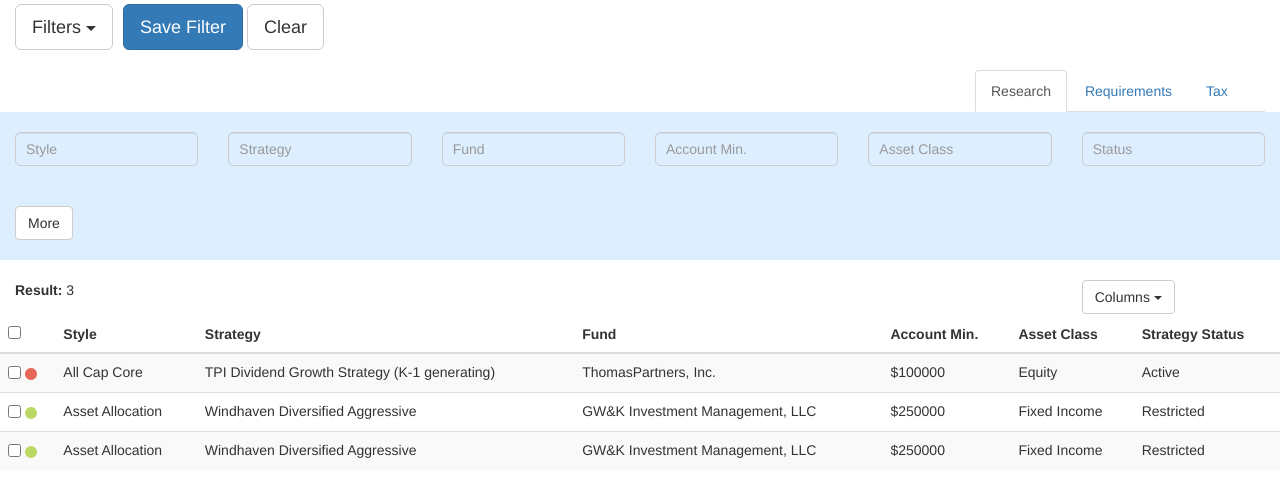
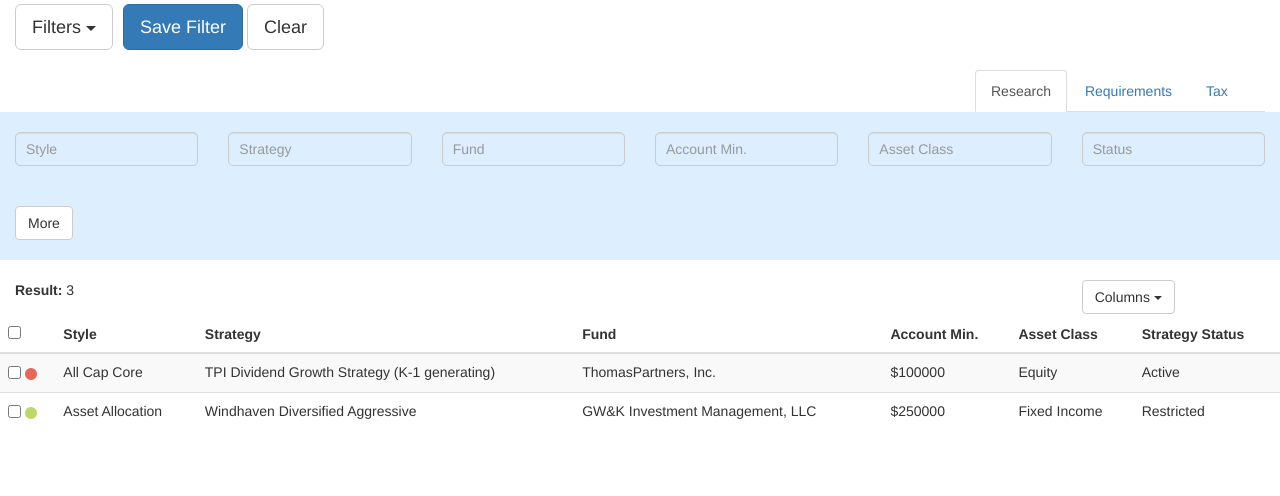
Before and after one commit to btgjisan/btgjisan.github.io, a plain HTML site: page MAS/index.html in a window 1280 px wide. Shown: the part 68-564 px from the top of the page. Drawn offline with Linux system fonts and the light colour scheme.

Commit message:
reverted back to fa cdn

```diff
--- a/MAS/index.html
+++ b/MAS/index.html
@@ -4,7 +4,7 @@
 		<title>Schwab MAS prototype</title>
 		<link rel="icon" type="image/png" href="assets/images/favicon-16x16.png">
 		<link rel="stylesheet" type="text/css" href="bower_components/bootstrap/dist/css/bootstrap.min.css">
-		<link rel="stylesheet" href="/assets/css/font-awesome.css">
+		<link rel="stylesheet" href="https://maxcdn.bootstrapcdn.com/font-awesome/4.4.0/css/font-awesome.min.css">
 		<link rel="stylesheet" href="assets/css/index.css">
 	</head>
 	<body>
@@ -161,18 +161,7 @@
 		  				<td>Fixed Income</td>
 		  				<td>Restricted</td>
 		  			</tr>
-		  			<tr>
-		  				<td>
-		  					<input type="checkbox">
-		  					<i class="fa fa-circle active"></i>
-		  				</td>
-		  				<td>Asset Allocation</td>
-		  				<td>Windhaven Diversified Aggressive</td>
-		  				<td>GW&K Investment Management, LLC</td>
-		  				<td>$250000</td>
-		  				<td>Fixed Income</td>
-		  				<td>Restricted</td>
-		  			</tr>
+
 		  		</tbody>
 				</table>
 		  	</div>
```
